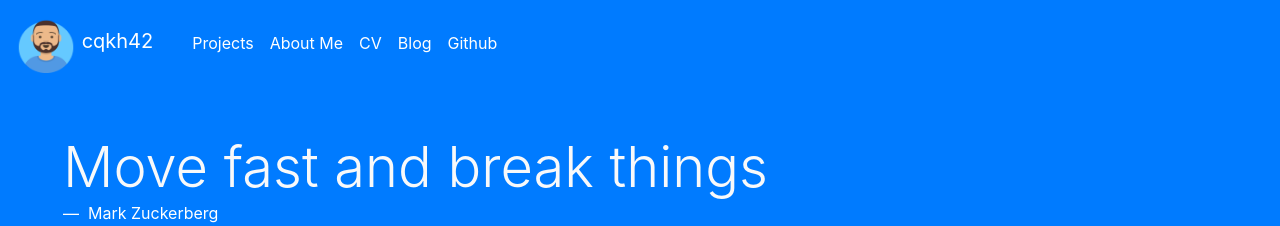
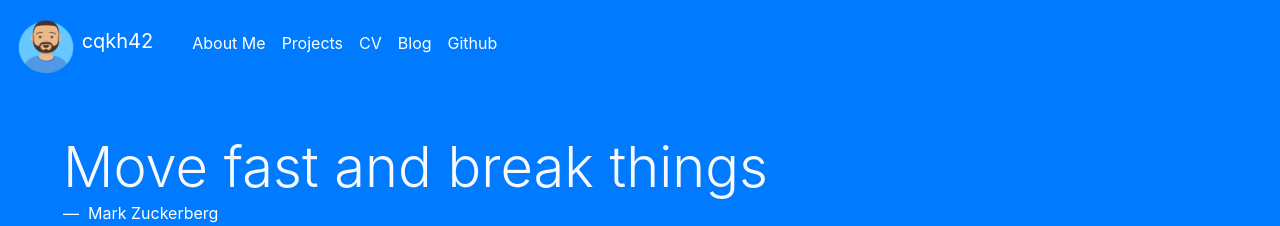
Before and after one commit to cqkh42/cqkh42.github.io, a Jekyll site: the page built from index.html, in a window 1280 px wide. Shown: the top 226 px of the page. Built offline with Jekyll 4.4.1, drawn with Linux system fonts in a browser that asks for light colours.

```diff
--- a/_data/data.yml
+++ b/_data/data.yml
@@ -1,8 +1,8 @@
 navbar:
+  - text: About Me
+    link: \#about
   - text: Projects
     link: /projects
-  - text: About Me
-    link: /about
   - text: CV
     link: /cv
   - text: Blog
```
